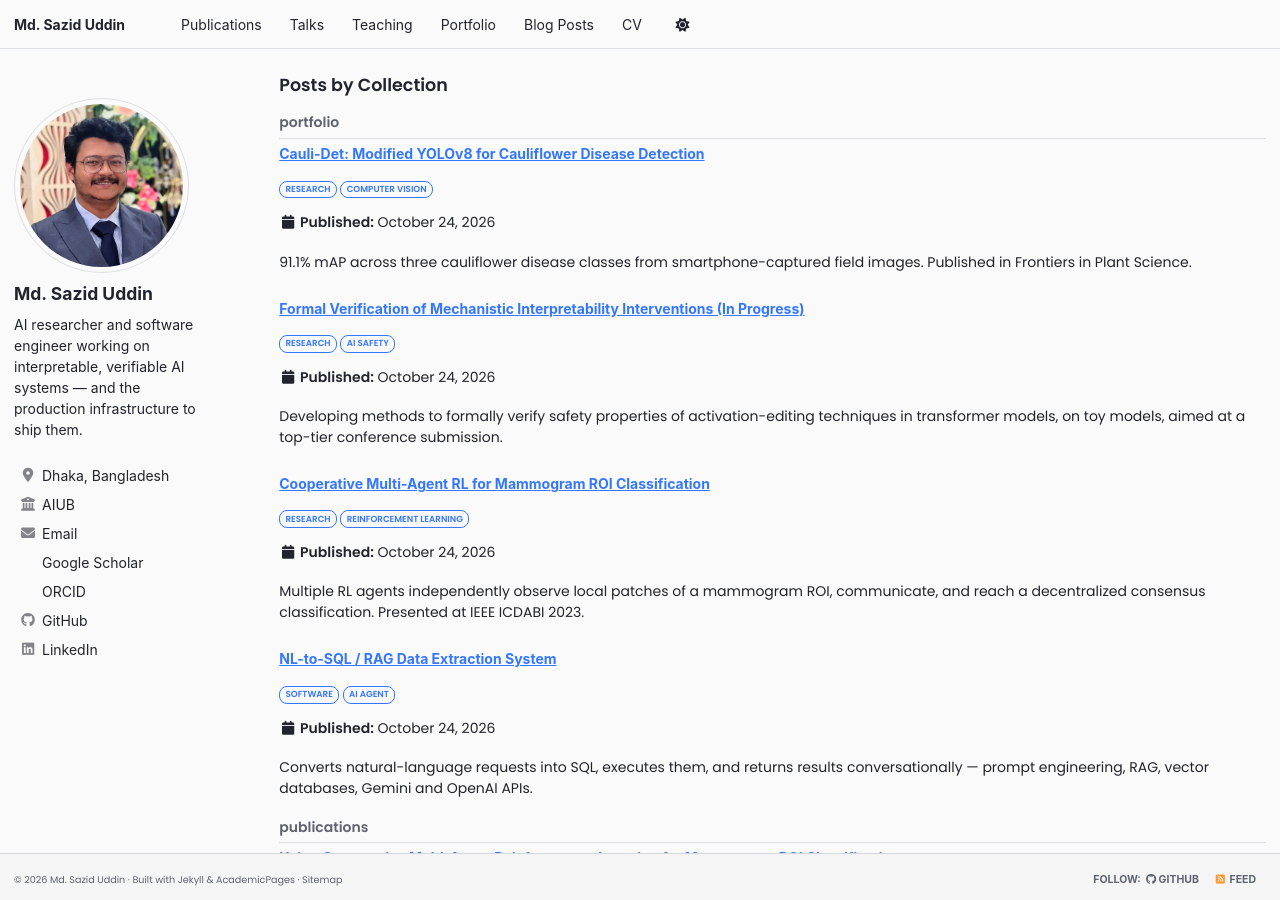
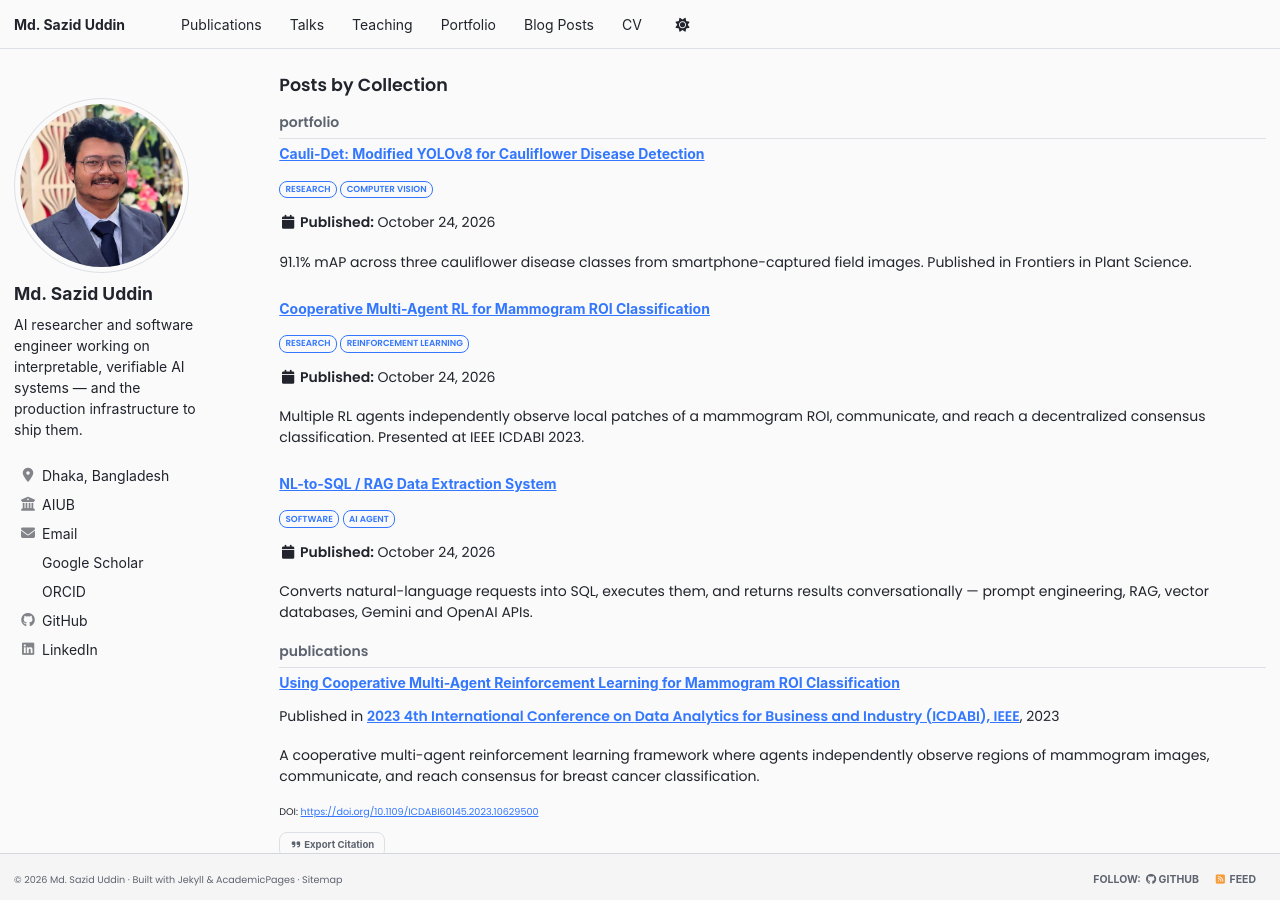
Before and after one commit to sazid-uddin/sazid-uddin.github.io, a Jekyll site: the page built from _pages/collection-archive.html, in a window 1280 px wide and 900 px high. Built offline with Jekyll 4.4.1, drawn with Linux system fonts in a browser that asks for light colours; a style sheet for code colours, icons or effects is not loaded.

Commit message:
Remove all public mentions of the formal verification/mech-interp project
Required for anonymous submission -- any public-facing content tied to
the author's identity counts as advertising the work under the venue's
double-blind policy.

Co-Authored-By: Claude Sonnet 5 <noreply@anthropic.com>
Claude-Session: https://claude.ai/code/session_0165vwqMof76Qfsumyj9MPRZ

```diff
--- a/_config.yml
+++ b/_config.yml
@@ -12,7 +12,7 @@ site_theme               : "brand" # Custom skin ported from the old site's pale
 title                    : "Md. Sazid Uddin"
 title_separator          : "-"
 name                     : &name "Md. Sazid Uddin"
-description              : &description "AI researcher and software engineer — computer vision, reinforcement learning, generative models, and formal verification of mechanistic interpretability interventions."
+description              : &description "AI researcher and software engineer — computer vision, reinforcement learning, and generative models."
 url                      : https://sazid-uddin.github.io # production URL -- local/tailnet dev overrides this via _config_dev.yml
 baseurl                  : "" # the subpath of your site, e.g. "/blog"
 repository               : "sazid-uddin/sazid-uddin.github.io"
--- a/_portfolio/formal-verification-mechinterp.md
+++ /dev/null
@@ -1,13 +0,0 @@
----
-title: "Formal Verification of Mechanistic Interpretability Interventions (In Progress)"
-excerpt: "Developing methods to formally verify safety properties of activation-editing techniques in transformer models, on toy models, aimed at a top-tier conference submission."
-collection: portfolio
-order: 1
-tags:
-  - Research
-  - AI Safety
----
-
-Developing methods to formally verify safety properties of activation-editing techniques in transformer models, tested on toy models, aimed at a top-tier conference submission. This is active, unpublished research — progress notes will be posted on the [blog](/year-archive/) as the work continues.
-
-*Representative image to be added.*
```
Also changed, not shown: _pages/about.md (+3 -3 lines), _pages/cv.md (+0 -2 lines).
